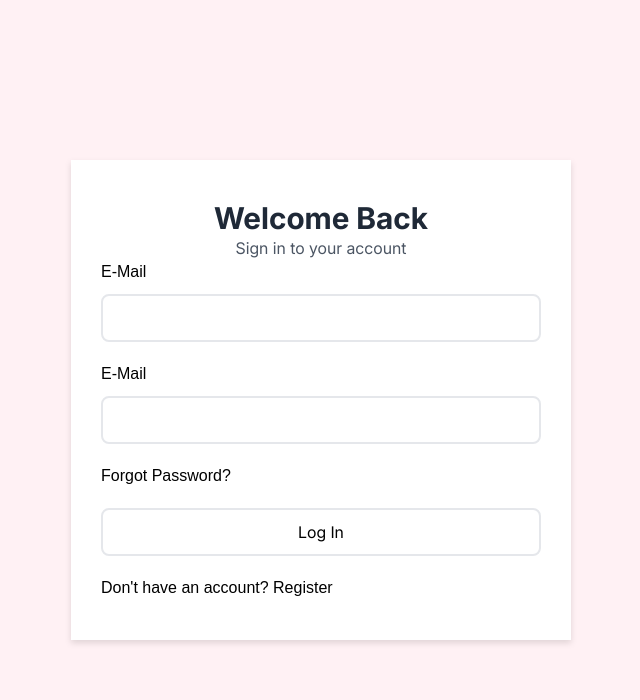
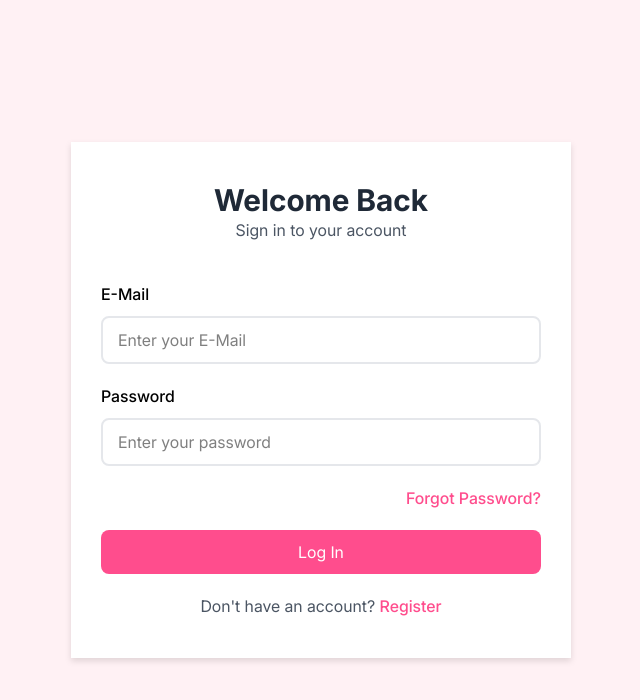
Before and after one commit to JunaidParkar/kalakari-chronicles, a Next.js app: page /login in a window 1280 px wide. Shown: the top 700 px of the page, without its empty margins (319-959 px from the left). Built offline with nearby package versions, Linux system fonts and the light colour scheme.

Commit message:
designing login page

```diff
--- a/app/globals.css
+++ b/app/globals.css
@@ -34,11 +34,12 @@
   --color-foreground: var(--foreground); */
     --color-white-border: #E5E7EB;
     --color-pink-shade: #FFF1F4;
+    --color-pink-accent: #FF4D8D;
     --color-text-normal-black: #1F2937;
     --color-text-secondary-black: #4B5563;
     --font-inter-bold: "inter_bold";
     --font-inter-regular: "inter_regular";
-    --font-inter-medium: "inter_meduim";
+    --font-inter-medium: "inter_medium";
     /* --font-sans: var(--font-geist-sans);
   --font-mono: var(--font-geist-mono); */
 }
--- a/app/login/page.jsx
+++ b/app/login/page.jsx
@@ -8,27 +8,27 @@ const Page = () => {
     <>
         <div className='w-full h-[100dvh] bg-pink-shade flex justify-center items-center'>
             <div className='bg-white drop-shadow-md w-[500px] px-[30px] py-[40px]'>
-                <div className='w-full text-center'>
+                <div className='w-full text-center mb-[40px]'>
                     <h3 className='font-inter-bold text-[30px] leading-[36px] text-text-normal-black'>Welcome Back</h3>
                     <p className='font-inter-regular text-[16px] leading-[24px] text-text-secondary-black'>Sign in to your account</p>
                 </div>
                 <form className='w-full flex flex-col gap-[20px]'>
                   <div className='w-full flex flex-col gap-[10px]'>
-                    <label htmlFor="">E-Mail</label>
-                    <input type="email" className='w-full px-[15px] py-[10px] outline-0 border-2 rounded-[8px] border-white-border font-inter-regular text-[16px] leading-[24px]' />
+                    <label htmlFor="" className='font-inter-medium text-[16px] leading-[24px]'>E-Mail</label>
+                    <input type="email" className='w-full px-[15px] py-[10px] outline-0 border-2 rounded-[8px] border-white-border font-inter-regular text-[16px] leading-[24px]' placeholder='Enter your E-Mail' />
                   </div>
                   <div className='w-full flex flex-col gap-[10px]'>
-                    <label htmlFor="">E-Mail</label>
-                    <input type="email" className='w-full px-[15px] py-[10px] outline-0 border-2 rounded-[8px] border-white-border font-inter-regular text-[16px] leading-[24px]' />
+                    <label htmlFor="" className='font-inter-medium text-[16px] leading-[24px]'>Password</label>
+                    <input type="password" className='w-full px-[15px] py-[10px] outline-0 border-2 rounded-[8px] border-white-border font-inter-regular text-[16px] leading-[24px]' placeholder='Enter your password' />
+                  </div>
+                  <div className='w-full flex flex-col gap-[10px] text-end'>
+                    <a href='' className='font-inter-medium text-[16px] leading-[24px] text-pink-accent'>Forgot Password?</a>
                   </div>
                   <div className='w-full flex flex-col gap-[10px]'>
-                    <p>Forgot Password?</p>
+                    <input type="submit" className='cursor-pointer bg-pink-accent text-white w-full px-[15px] py-[10px] outline-0 rounded-[8px] font-inter-regular text-[16px] leading-[24px]' value="Log In" />
                   </div>
-                  <div className='w-full flex flex-col gap-[10px]'>
-                    <button type="submit" className='w-full px-[15px] py-[10px] outline-0 border-2 rounded-[8px] border-white-border font-inter-regular text-[16px] leading-[24px]' >Log In</button>
-                  </div>
-                  <div className='w-full flex flex-col gap-[10px]'>
-                    <p>Don't have an account? <span><a href="">Register</a></span></p>
+                  <div className='w-full flex flex-col gap-[10px] text-center'>
+                    <p className='font-inter-regular text-[16px] leading-[24px] text-text-secondary-black'>Don't have an account? <span><a href="" className='font-inter-medium text-pink-accent'>Register</a></span></p>
                   </div>
                 </form>
             </div>
```
